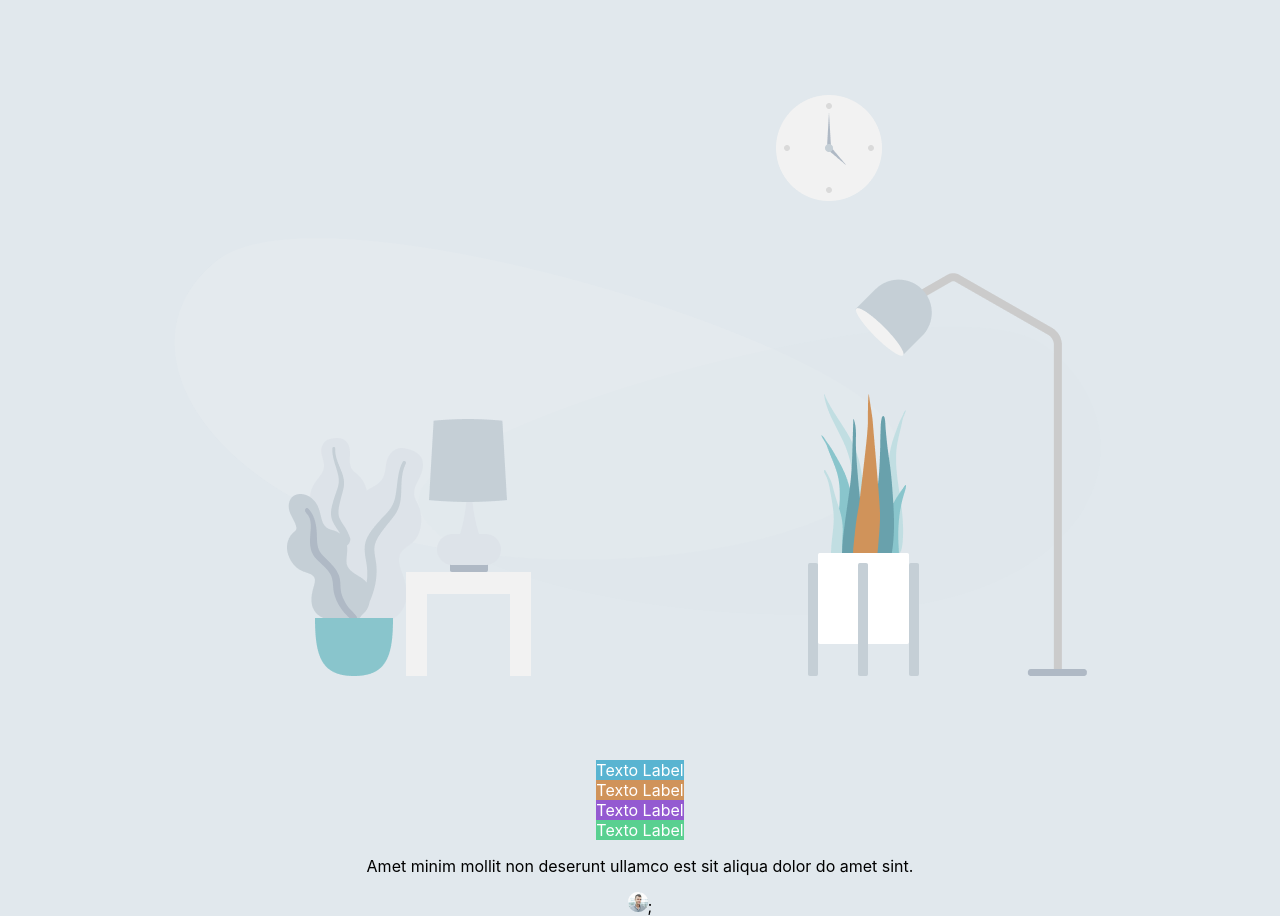
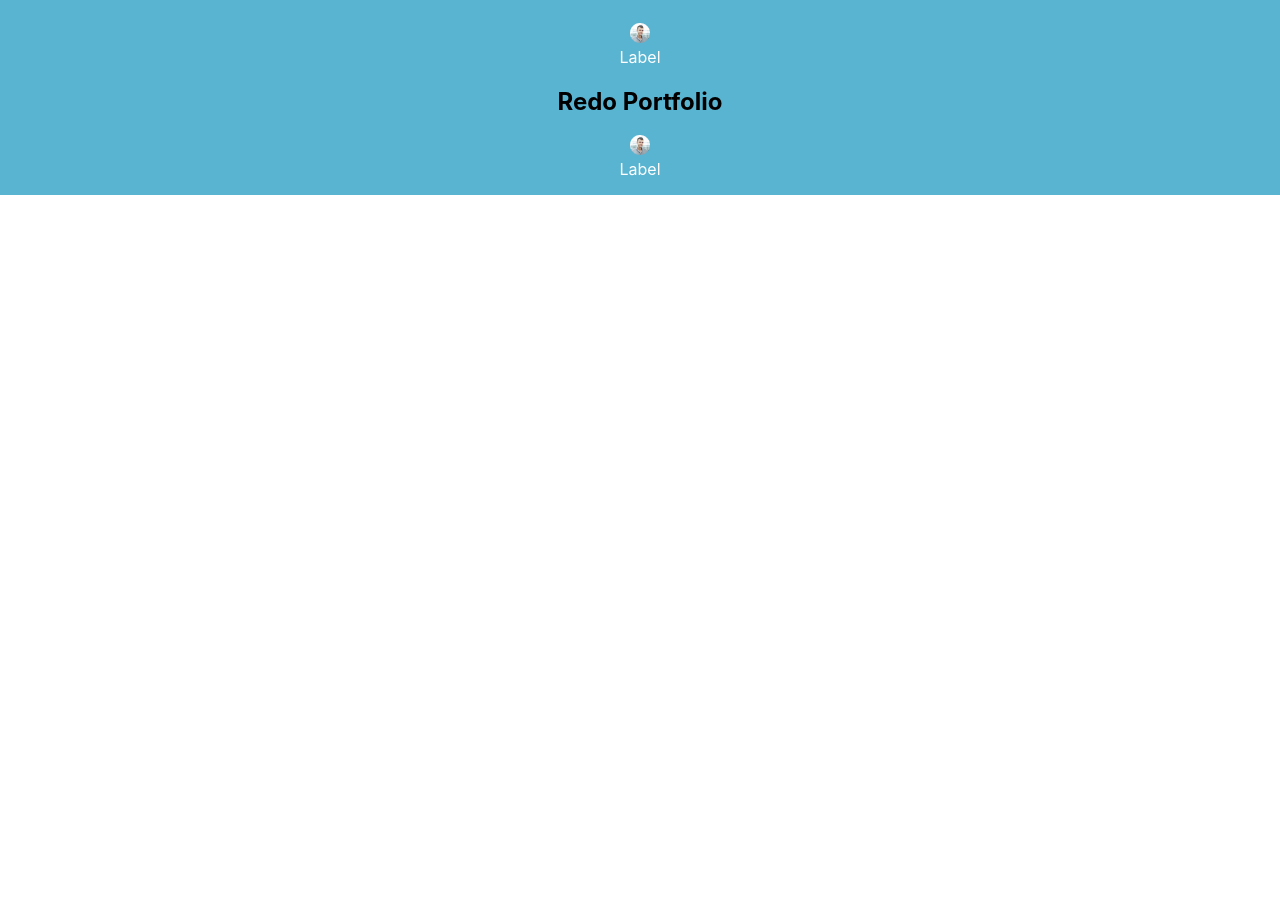
Before and after one commit to GMichaloski/projeto5-kanban, a React (Create React App) app in the folder my-app/: page / in a window 1280 px wide. Shown: the part 240-1156 px from the top of the page. After the commit the page ends 800 px from the top, so only its background shows below. Built offline with nearby package versions, Linux system fonts and the light colour scheme.

Commit message:
ExternCard e InternCard implementados, faltando apenas o css

```diff
--- a/my-app/src/App.js
+++ b/my-app/src/App.js
@@ -2,7 +2,8 @@ import background from "./assets/Home.png";
 import Tag from "./Components/Tag/Tag";
 import Avatar from "./Components/Avatar/Avatar";
 import Text from "./Components/Text/Text";
-import internCard from "./Components/Intern-card/internCard";
+import InternCard from "./Components/Intern-card/InternCard";
+import ExternCard from "./Components/extern-card/ExternCard";
 import female from "./Components/Avatar/images/Female.png";
 import male from "./Components/Avatar/images/male.png";
 import "./App.css";
@@ -16,16 +17,14 @@ function App() {
         </div>
       </header>
       <body className="App-body">
-        <img src={background} className="App-background" alt="background"></img>
-        <internCard tag="todo" img={female} title="Vasco"></internCard>
-        <Tag ContainerCard="todo"></Tag>
-        <Tag ContainerCard="inprogress"></Tag>
-        <Tag ContainerCard="review"></Tag>
-        <Tag ContainerCard="done"></Tag>
-        <Text textContent="Amet minim mollit non deserunt ullamco est sit aliqua dolor do amet sint. ">
-          seu texto
-        </Text>
-        <Avatar img={male} descAlt="imagem mulher" />;
+        <ExternCard cardType="todo">
+          <InternCard img={male} tag="todo" title="Christmas Banners">
+            <Tag ContainerCard="todo" txt="Label"></Tag>
+          </InternCard>
+          <InternCard img={male} tag="todo" title="Redo Portfolio">
+            <Tag ContainerCard="todo" txt="Label"></Tag>
+          </InternCard>
+        </ExternCard>
       </body>
     </div>
   );
--- a/my-app/src/Components/Intern-card/internCard.js
+++ b/my-app/src/Components/Intern-card/InternCard.js
@@ -2,16 +2,16 @@ import "./internCard.css";
 import Avatar from "../Avatar/Avatar";
 import Tag from "../Tag/Tag";
 
-const internCard = (props) => {
-  const { img, tag, title } = props;
+const InternCard = (props) => {
+  const { img, tag, tagtxt, title, children } = props;
 
   return (
     <div className="intern-card-container">
-      <h2>${title}</h2>
+      <h2>{title}</h2>
       <Avatar img={img}></Avatar>
-      <Tag ContainerCard={tag}></Tag>
+      {children}
     </div>
   );
 };
 
-export default internCard;
+export default InternCard;
--- a/my-app/src/Components/Tag/Tag.js
+++ b/my-app/src/Components/Tag/Tag.js
@@ -1,16 +1,13 @@
-import './Tag.css'
+import "./Tag.css";
 
-const Tag =(props)=>{
-    const {ContainerCard} = props;
+const Tag = (props) => {
+  const { ContainerCard, txt } = props;
 
+  return (
+    <div>
+      <label className={`tag tag_${ContainerCard}`}>{txt}</label>
+    </div>
+  );
+};
 
-return (
-    <div>
-          <label className={`tag tag_${ContainerCard}`}> Texto Label</label>
-    </div>
-
-)}
-
-
-
-export default Tag
+export default Tag;
--- /dev/null
+++ b/my-app/src/Components/extern-card/ExternCard.js
@@ -0,0 +1,11 @@
+import "./externCard.css";
+import InternCard from "../Intern-card/InternCard";
+
+const ExternCard = (props) => {
+  const { cardType, children } = props;
+  // cardType -> todo, inprogress, review, done
+
+  return <div className={`extern-card-${cardType}`}>{children}</div>;
+};
+
+export default ExternCard;
--- a/my-app/src/Components/extern-card/externCard.css
+++ b/my-app/src/Components/extern-card/externCard.css
@@ -1,11 +1,34 @@
 .externCard {
+  display: flex;
+  flex-direction: row;
+  align-items: flex-start;
+  padding: 5px;
+
+  position: static;
   width: 300px;
+  height: 221px;
+  left: 0px;
+  top: 5px;
+
+  gap: 10px;
+  padding: 10px 0 0 10px;
+
+  border-radius: 0px 0px 4px 4px;
 }
 
-.two-extern-card {
+.extern-card-todo {
   height: 221px;
+  background-color: #59b4d1;
 }
-
-.three-extern-card {
+.extern-card-inprogress {
+  height: 221px;
+  background-color: #d0935a;
+}
+.extern-card-review {
   height: 332px;
+  background-color: #945ad1;
 }
+.extern-card-done {
+  height: 332px;
+  background-color: #59d090;
+}
```
Also changed, not shown: my-app/src/Components/extern-card/externCard.js (deleted, +0 -26 lines).
